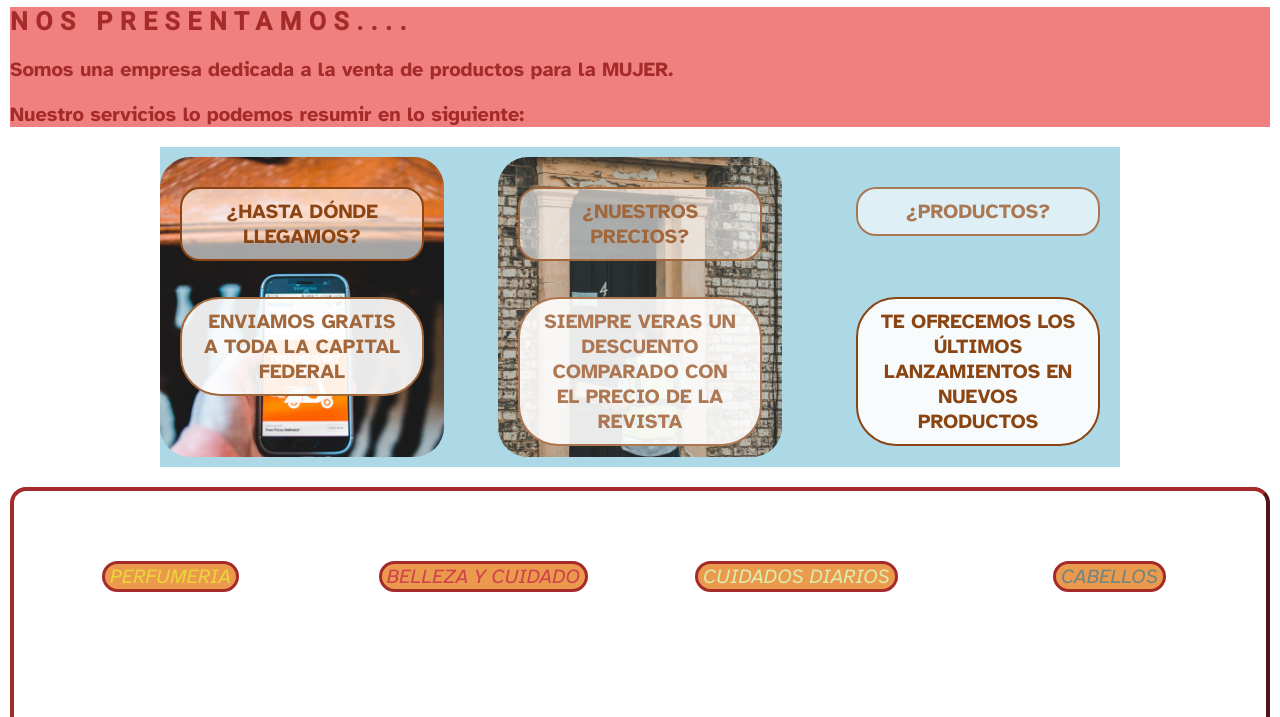
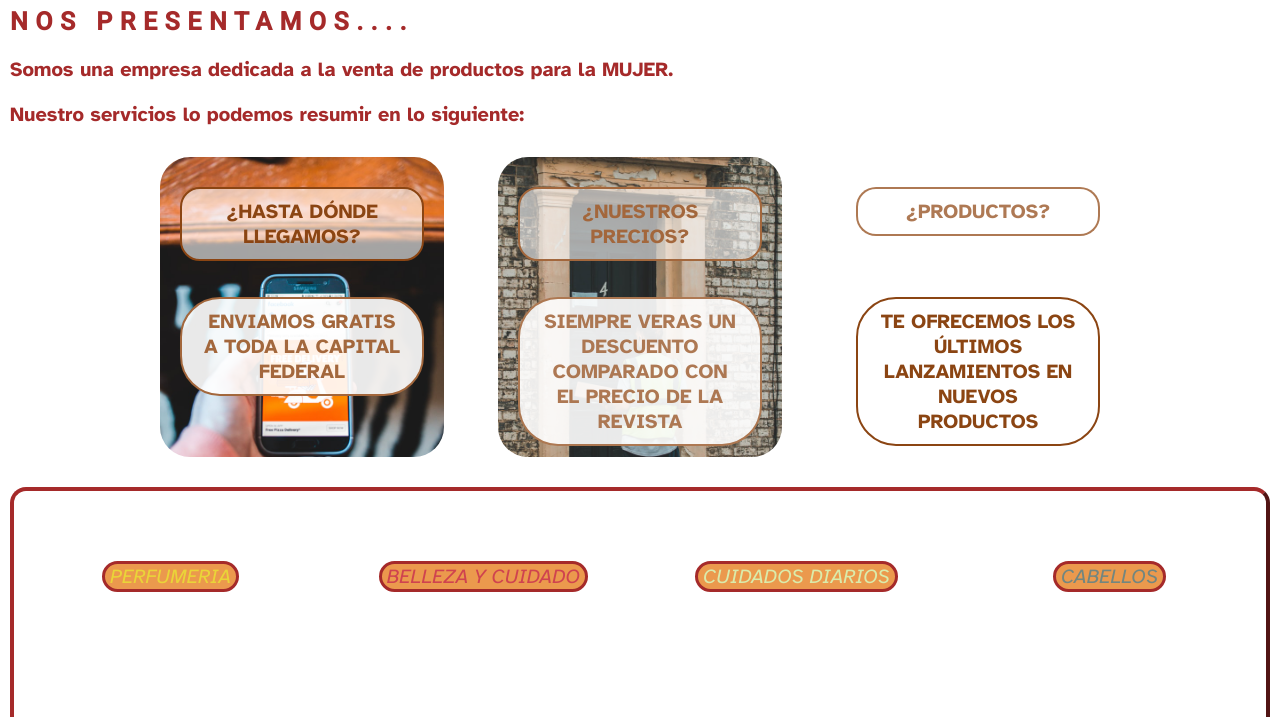
Before and after one commit to borischoque/proyecto_ch_bchoque, a website: page index.html in a window 1280 px wide. Shown: the part 83-800 px from the top of the page. Drawn offline with Linux system fonts and the light colour scheme.

Commit message:
[FIXED] correcion de background en la pagina principal

```diff
--- a/scss/pages/_proPrincipal.scss
+++ b/scss/pages/_proPrincipal.scss
@@ -11,7 +11,6 @@
     flex-direction: column;
     justify-content: space-between;
     align-content: center;
-    background-color: lightcoral;
     @include tablet_disp {
       font-size: $textTamaño2;
       height: 7.5vh;
@@ -33,7 +32,6 @@
   &__seccion1 {
     margin: 2em auto;
     width: fit-content;
-    background-color: lightblue;
     @include tablet_disp {
       font-size: $textTamaño2;
     }
```
Also changed, not shown: css/style.css.
